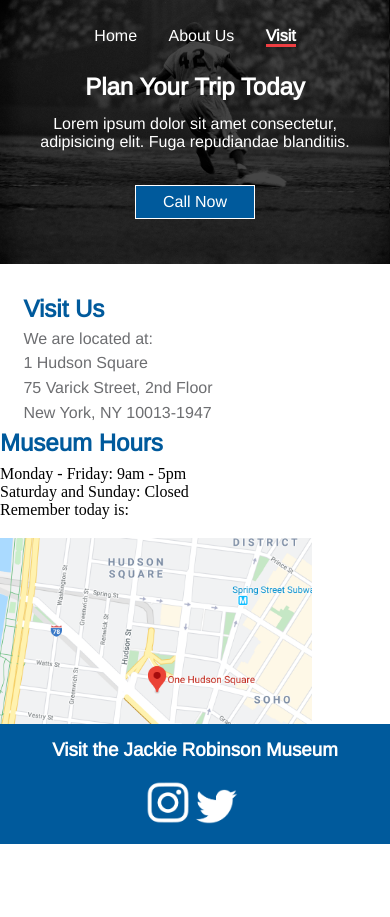
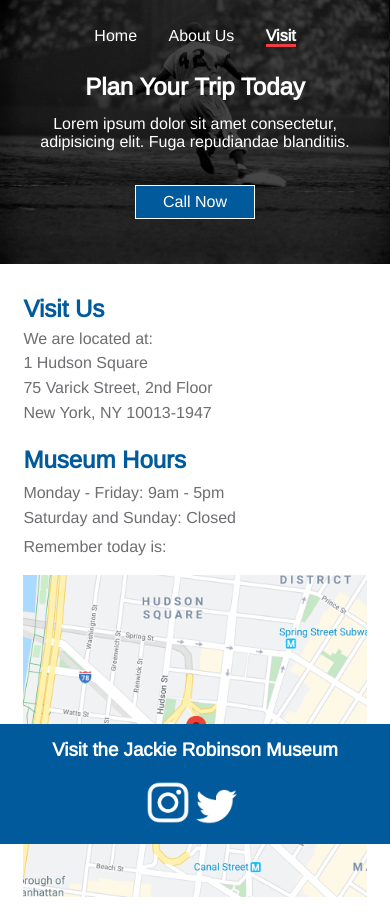
Before and after one commit to mgerverUF/p2-gerver-michael, a plain HTML site: page visit.html in a window 390 px wide. Before the commit the page ends 855 px from the top, so only its background shows below. Drawn offline with nearby package versions, Linux system fonts and the light colour scheme.

Commit message:
Finish styling visit mobile page

```diff
--- a/css/main.css
+++ b/css/main.css
@@ -70,24 +70,57 @@ section article {
     padding: 0 6%;
 }
 
+.hours-list {
+    font-family: 'Arimo', sans-serif;
+    font-size: 1em;
+    color: #6D6E71;
+    padding: 2% 0;
+}
+
+.hours-list p {
+    padding: 1% 0;
+}
+
+.hours-menu {
+    padding: 2% 0 0 0;
+}
+
+.hours-menu p {
+    font-family: 'Arimo', sans-serif;
+    font-size: 1em;
+    color: #6D6E71;
+}
+
 .about-image img {
     width: 100%;
     padding: 5% 0 5% 0;
 }
 
 .map img {
-    width: 80%;
+    display: block;
+    width: 88%;
     padding: 5% 0;
+    margin: 0 auto;
 }
 
-section article h2, .hours-menu h2 {
+section article h2 {
     font-family: 'Arimo', sans-serif;
     color: #005A9C;
     padding: 0 0 2% 0;
 }
 
+.hours-menu h2 {
+    font-family: 'Arimo', sans-serif;
+    color: #005A9C;
+    padding: 5% 0 0 0;
+}
+
 section article p {
     padding: 0 0 2% 0;
+}
+
+.hours-menu {
+    padding: 0 6%;
 }
 
 .read-more {
```
